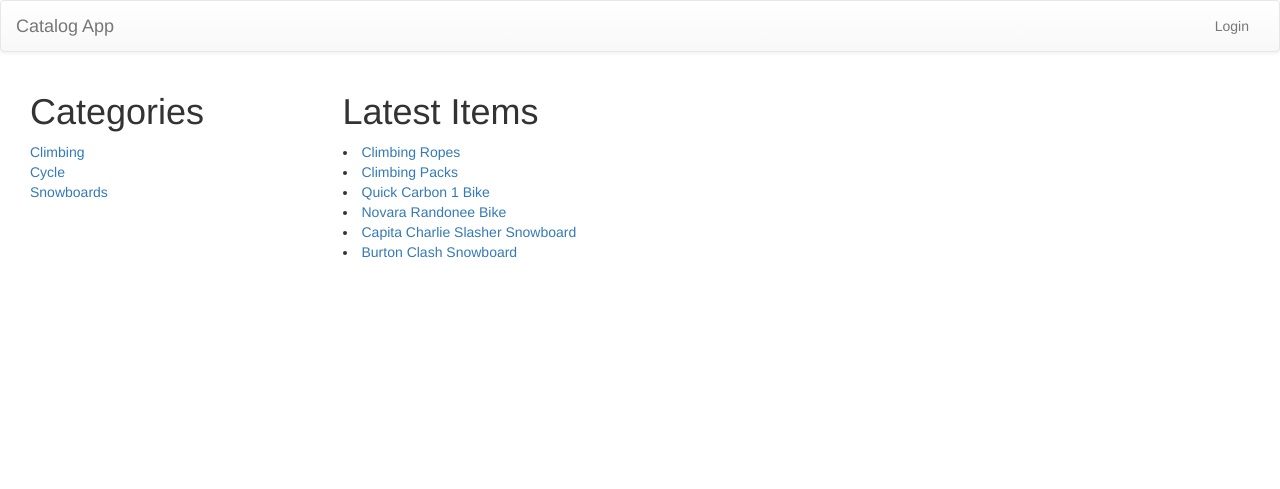
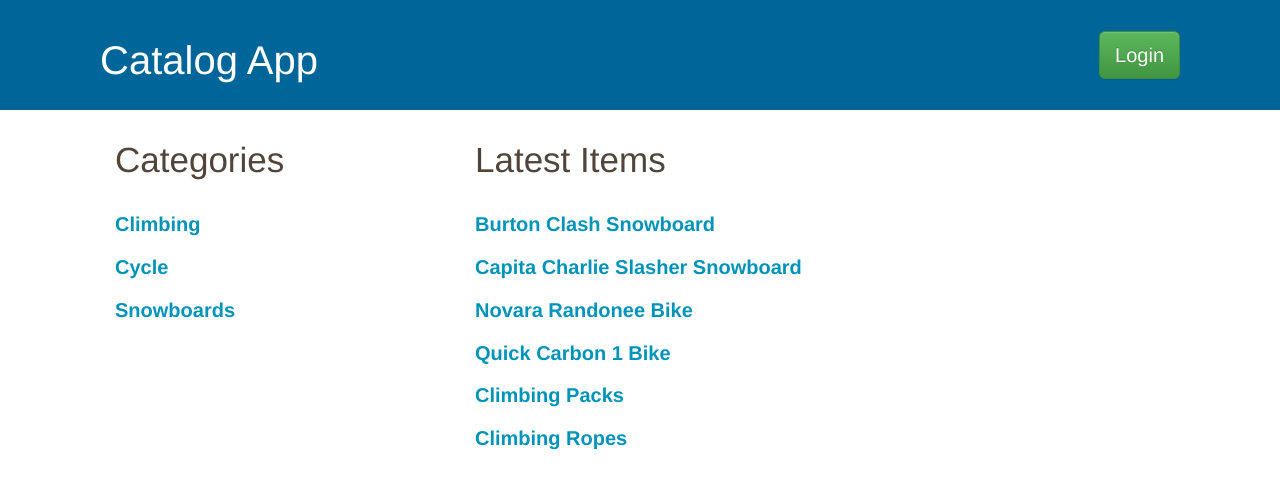
Before and after one commit to ccwang/CatalogApp, a Flask app: page / in a window 1280 px wide. Shown: the top 489 px of the page. Run offline with Flask 2, Linux system fonts and the light colour scheme; some libraries are stand-ins or nearby versions.

Commit message:
add header.html and catalog.html update

```diff
--- a/application.py
+++ b/application.py
@@ -26,7 +26,7 @@
 @app.route('/catalog')
 def showCategory():
     category = session.query(Category).all()
-    items = session.query(Item).all()
+    items = session.query(Item).order_by(Item.create_date.desc())
     return render_template('catalog.html', category = category, items = items)
 
 
--- a/database_init.py
+++ b/database_init.py
@@ -87,6 +87,6 @@
 session.add(item2)
 session.commit()
 
-print session.query(Category).all()
+#print session.query(Category).all()
 
 print "added menu items!"
--- a/database_setup.py
+++ b/database_setup.py
@@ -1,7 +1,9 @@
-from sqlalchemy import Column, ForeignKey, Integer, String
+from sqlalchemy import Column, ForeignKey, Integer, String, DateTime
 from sqlalchemy.ext.declarative import declarative_base
 from sqlalchemy.orm import relationship
 from sqlalchemy import create_engine
+
+import datetime
 
 Base = declarative_base()
 
@@ -18,6 +20,7 @@
     name =Column(String(500), nullable = False)
     id = Column(Integer, primary_key = True)
     description = Column(String(1000))
+    create_date = Column(DateTime, default=datetime.datetime.utcnow)
     category_id = Column(Integer,ForeignKey('category.id'))
     category = relationship(Category)
 
--- /dev/null
+++ b/static/styles.css
@@ -0,0 +1,194 @@
+* {
+	font-weight: 700;
+}
+
+h1 {
+	font-size: 40px;
+	color: #51453B;
+	line-height: 60px;
+	font-weight: 300;
+}
+
+h2 {
+	font-size: 35px;
+	color: #51453B;
+	line-height: 60px;
+	font-weight: 300;
+}
+
+h3 {
+	font-size: 18px;
+	color: #4A4A4A;
+	line-height: 23px;
+}
+ p {
+ 	font-size: 16px;
+ 	color: #7B7573;
+ 	line-height: 24px;
+ 	font-weight: 400;
+ }
+
+ strong {
+ 	font-size: 16px;
+ 	color: #7B7573;
+ 	line-height: 24px;
+ }
+
+ a {
+ 	font-size: 20px;
+ 	color: #0093B9;
+ 	line-height: 17px;
+ }
+
+ li {
+     font-size:30px;
+ }
+
+.padding-top {
+	padding-top: 30px;
+}
+.padding-bottom {
+	padding-bottom: 30px;
+}
+.margin-right {
+	margin-right: 30px;
+}
+.padding-none {
+	padding: 0;
+}
+.btn {
+	padding: 15px;
+	margin: 0;
+}
+.btn:hover {
+	border-color: #9FB80A;
+}
+.btn.delete {
+	border-color: #aaaaaa;
+	color: #aaaaaa;
+}
+.btn.delete:hover {
+	border-color: #aaaaaa;
+	color: red;
+}
+.glyphicon {
+	margin-right: 10px;
+}
+.top-menu {
+	padding-top: 10px;
+	padding-bottom: 10px;
+    padding-left: 100px;
+    padding-right: 100px;
+    background-color: #006699;
+}
+.top-menu p {
+	margin-bottom: 0;
+	line-height: 16px;
+}
+.top-menu a {
+	margin-bottom: 0;
+	line-height: 16px;
+	font-size: 16px;
+	color: #7B7573;
+	font-weight: 400;
+}
+.divider {
+	height: 15px;
+}
+.divider.blue {
+	background-color: #42C3C9;
+}
+.divider.green {
+	background-color: #9FB80A;
+}
+.banner.main {
+	height: 150px;
+	background: url("/static/top-banner.jpg");
+	background-position: right;
+	background-repeat: no-repeat;
+	background-size: cover;
+}
+.banner.menu {
+	height: 150px;
+	background-color: #E1E17F;
+}
+.banner.profile {
+	height: 150px;
+	background-color: #A6E8EB;
+}
+.banner h1 {
+	margin: 45px 0;
+}
+ .restaurant-list {
+ 	background-color: #F0F0F0;
+ 	padding: 20px;
+u }
+ .restaurant-list:hover {
+ 	background-color: #e1e17f;
+ 	padding: 20px;
+}
+.menu-item {
+	background: #F0F0F0;
+	padding: 20px;
+	margin: 20px;
+	margin-left: -20px;
+}
+.menu-price {
+	font-weight: 700;
+}
+.creator {
+	padding-right: 20px;
+	margin-top: -20px;
+	text-align: right;
+	float:right;
+}
+.creator img {
+	width: 100px;
+	border-radius: 50%;
+}
+.creator figcaption {
+	font-size: 14px;
+	color: #7B7573;
+	font-weight: 400;
+	margin-top: -20px;
+}
+.flash {
+	background-color: #98FB98;
+	width:100%;
+	text-decoration: none;
+
+}
+
+.flash li {
+	list-style-type: none;
+	text-align: center;
+
+}
+
+.container-fluid {
+    padding-right:100px;
+    padding-left:100px;
+}
+
+.row-xs-flex-center {
+    display:flex;
+    align-items:center;
+}
+@media ( min-width:768px ) {
+    .row-sm-flex-center {
+        display:flex;
+        align-items:center;
+    }
+}
+@media ( min-width: 992px ) {
+    .row-md-flex-center {
+        display:flex;
+        align-items:center;
+    }
+}
+@media ( min-width: 1200px ) {
+    .row-lg-flex-center {
+        display:flex;
+        align-items:center;
+    }
+}
--- a/templates/catalog.html
+++ b/templates/catalog.html
@@ -7,44 +7,27 @@
   <meta http-equiv="X_UA-Compatible" content="IE=edge">
   <meta name="viewport" content="width=device-width, initial-scale-1">
   <title> Catelog </title>
+
   <!-- Latest compiled and minified CSS -->
-  <link rel="stylesheet" href="https://maxcdn.bootstrapcdn.com/bootstrap/3.3.4/css/bootstrap.min.css">
+  <link rel="stylesheet" href="https://maxcdn.bootstrapcdn.com/bootstrap/3.3.5/css/bootstrap.min.css">
+
+  <!-- Optional theme -->
+  <link rel="stylesheet" href="https://maxcdn.bootstrapcdn.com/bootstrap/3.3.5/css/bootstrap-theme.min.css">
+
+  <!-- Latest compiled and minified JavaScript -->
+  <script src="https://maxcdn.bootstrapcdn.com/bootstrap/3.3.5/js/bootstrap.min.js"></script>
+
   <link href='http://fonts.googleapis.com/css?family=Lato:300,400,100' rel='stylesheet' type='text/css'>
-  <!-- Optional theme -->
-  <link rel="stylesheet" href="https://maxcdn.bootstrapcdn.com/bootstrap/3.3.4/css/bootstrap-theme.min.css">
-  <!-- Latest compiled and minified JavaScript -->
-  <script src="https://maxcdn.bootstrapcdn.com/bootstrap/3.3.4/js/bootstrap.min.js"></script>
-
+  <link rel=stylesheet type=text/css href="static/styles.css">
 </head>
 
 
 <body>
-  <nav class="navbar navbar-default">
-  <div class="container-fluid">
-    <!-- Brand and toggle get grouped for better mobile display -->
-    <div class="navbar-header">
-      <button type="button" class="navbar-toggle collapsed" data-toggle="collapse" data-target="#bs-example-navbar-collapse-1" aria-expanded="false">
-        <span class="sr-only">Toggle navigation</span>
-        <span class="icon-bar"></span>
-        <span class="icon-bar"></span>
-        <span class="icon-bar"></span>
-      </button>
-      <a class="navbar-brand" href="#">Catalog App</a>
-    </div>
-
-    <!-- Collect the nav links, forms, and other content for toggling -->
-    <div class="collapse navbar-collapse" id="bs-example-navbar-collapse-1">
-      <ul class="nav navbar-nav navbar-right">
-        <li><a href="#">Login</a></li>
-      </ul>
-    </div><!-- /.navbar-collapse -->
-  </div><!-- /.container-fluid -->
-</nav>
-
+  {% include "header.html" %}
 
   <div class="container-fluid">
-      <div class="col-xs-12 col-sm-3 col-md-3">
-        <h1>Categories</h1>
+      <div class="col-xs-12 col-sm-4 col-md-4">
+        <h2>Categories</h2>
         <ul class="list-unstyled">
 
           {% for cat in category %}
@@ -54,11 +37,13 @@
       </div>
       <!--
         -->
-      <div class="col-xs-12 col-sm-9 col-md-8">
-        <h1>Latest Items</h1>
+      <div class="col-xs-12 col-sm-8 col-md-8">
+        <h2>Latest Items</h2>
+        <ul class="list-unstyled">
         {% for item in items %}
           <li><a href=# >{{item.name}}</a></li>
         {% endfor %}
+        </ul>
       </div>
   </div>
 </body>
--- /dev/null
+++ b/templates/header.html
@@ -0,0 +1,11 @@
+<div class="row top-menu row-sm-flex-center">
+	<div class="col-sm-6 col-md-6 text-left">
+		<a href="#">
+            <h1 style="font-weight:400; color:white">Catalog App</h1>
+		</a>
+	</div>
+	<div class="col-sm-6 col-md-6 text-right">
+			<a class="btn btn-lg btn-success" href="#" role="button" style="font-weight:300; color:white; font-size:20px">Login</a>
+
+	</div>
+</div>
```
Also changed, not shown: catalog.db, 1 other file.
